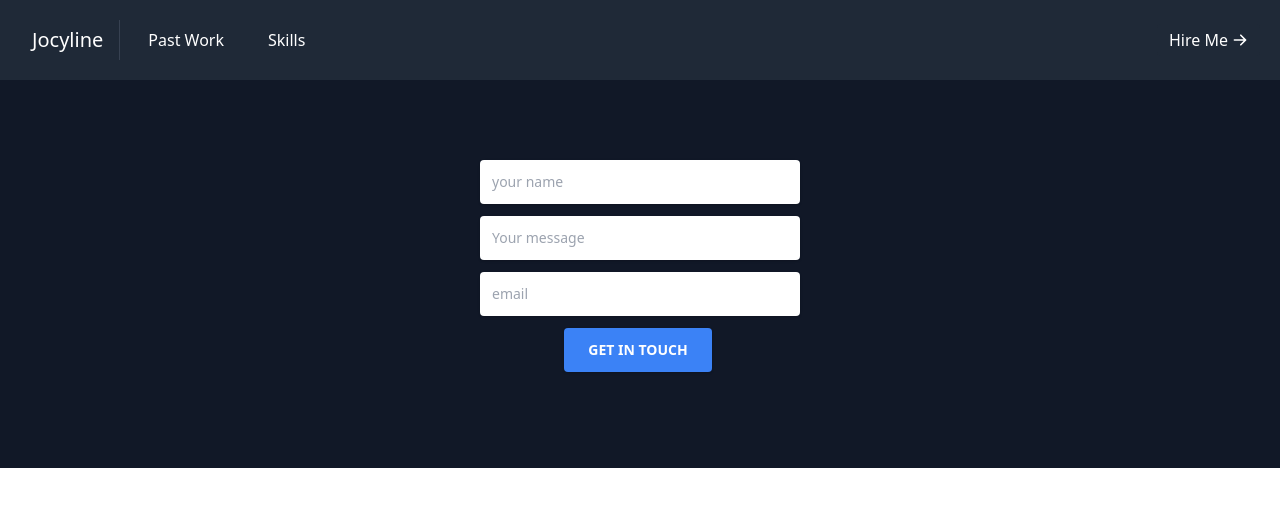
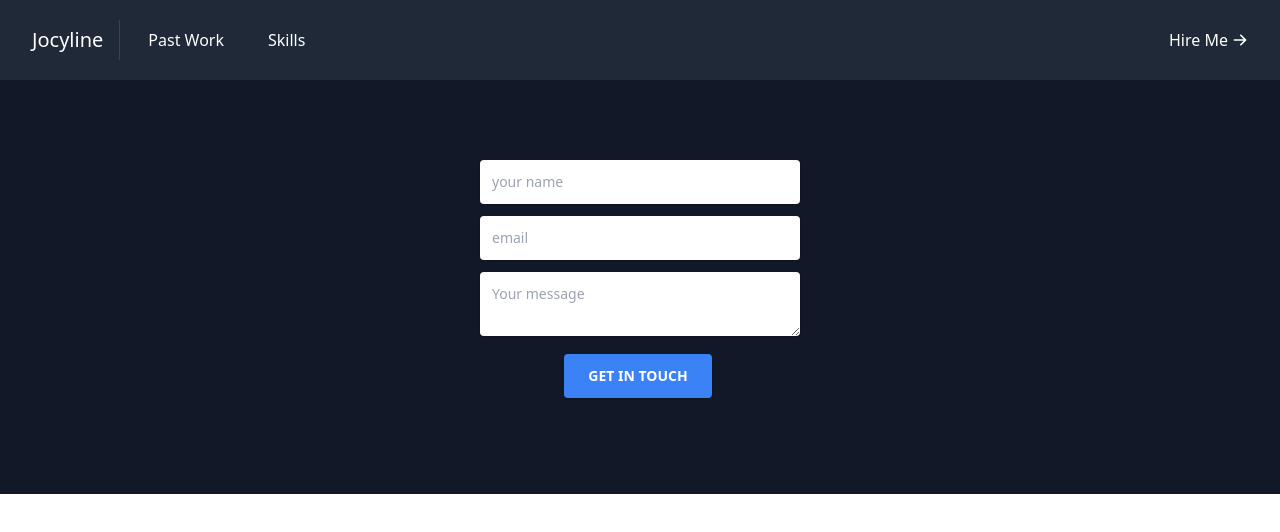
Before and after one commit to Jmagero/portfolio, a React (Create React App) app: page /contact in a window 1280 px wide. Shown: the top 532 px of the page. Built offline with nearby package versions, Linux system fonts and the light colour scheme.

Commit message:
Change message input type to textarea

```diff
--- a/src/components/Contact.js
+++ b/src/components/Contact.js
@@ -24,6 +24,17 @@ const ContactForm = ({
       <div className="mb-3 pt-0">
         <input
           type="text"
+          name="reply_to"
+          placeholder="email"
+          value={toSend.reply_to}
+          onChange={handleChange}
+          className="px-3 py-3 placeholder-gray-400 text-gray-600 relative bg-white bg-white rounded text-sm border-0 shadow outline-none focus:outline-none focus:ring w-full"
+          required
+        />
+      </div>
+      <div className="mb-3 pt-0">
+        <textarea
+          type="textarea"
           name="message"
           placeholder="Your message"
           value={toSend.message}
@@ -32,17 +43,7 @@ const ContactForm = ({
           required
         />
       </div>
-      <div className="mb-3 pt-0">
-        <input
-          type="text"
-          name="reply_to"
-          placeholder="email"
-          value={toSend.reply_to}
-          onChange={handleChange}
-          className="px-3 py-3 placeholder-gray-400 text-gray-600 relative bg-white bg-white rounded text-sm border-0 shadow outline-none focus:outline-none focus:ring w-full"
-          required
-        />
-      </div>
+
       <div className="mb-3 pt-0">
         <button
           className="bg-blue-500 text-white active:bg-blue-600 font-bold uppercase text-sm px-6 py-3 rounded shadow hover:shadow-lg outline-none focus:outline-none mr-1 mb-1 ease-linear transition-all duration-150"
```
